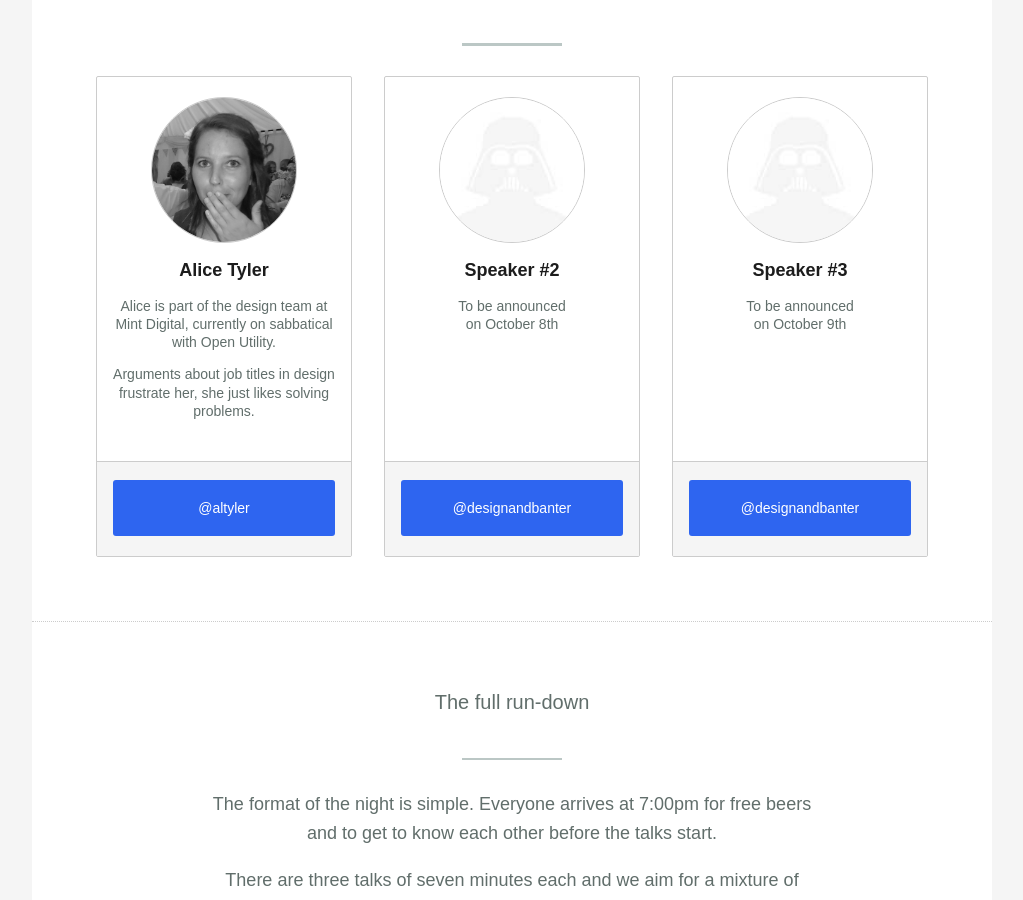
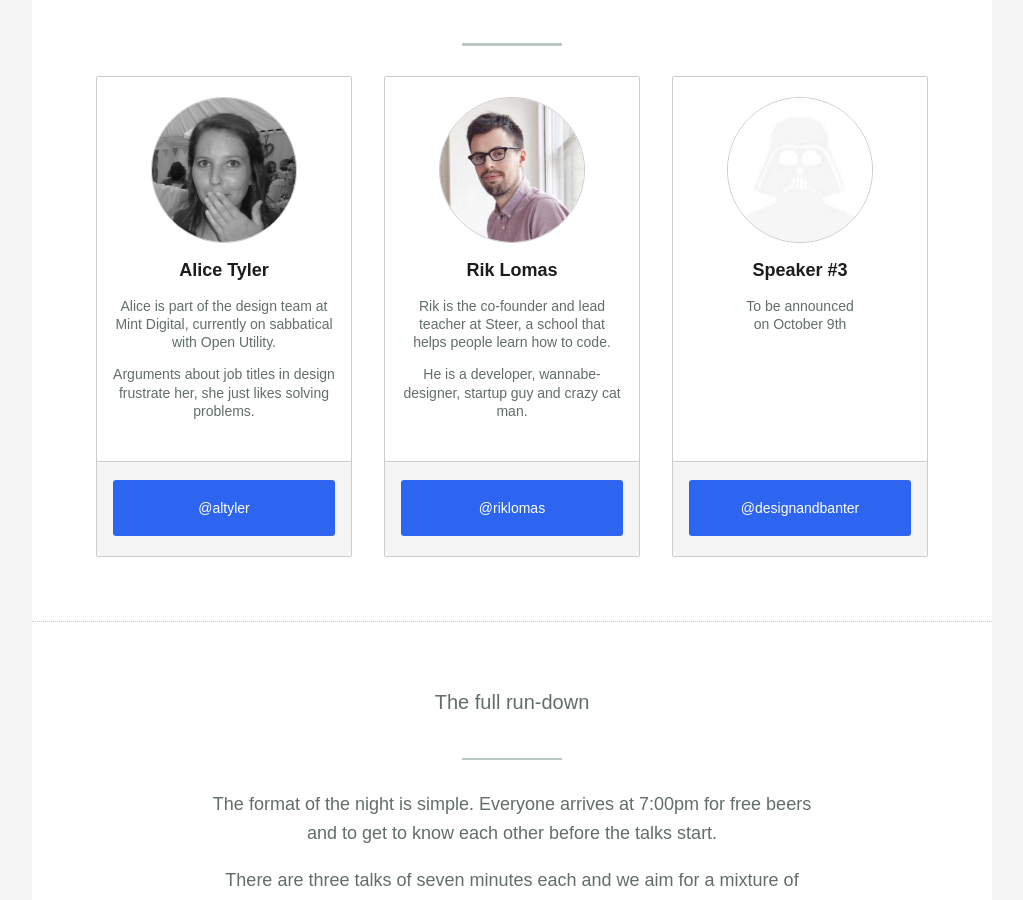
Before and after one commit to design-and-banter/db-dotcom, a Jekyll site: the page built from index.html, in a window 1280 px wide and 900 px high, scrolled down 1559 px. Shown: the whole window, without its empty margins (128-1151 px from the left). Built offline with Jekyll 4.4.1, drawn with Linux system fonts in a browser that asks for light colours; nearby versions of some CDN libraries; comment, search, counter and statistics services are not loaded; some of the changed text lies outside the part shown.

Commit message:
Update new date and rik

```diff
--- a/_includes/event.html
+++ b/_includes/event.html
@@ -4,13 +4,13 @@
       <span class="strap">This month: D&amp;B#5</span>
 
       <h1>&#8220;Five minutes to live&#8221;</h1>
-      <h2>7pm, Monday, October 14th at the <a href="http://www.thekingpinsuite.co.uk/" target="_blank">Kingpin Bowling Suite</a>, WC1H 9EU</h2>
+      <h2>7pm, Tuesday, October 15th at the <a href="http://www.thekingpinsuite.co.uk/" target="_blank">Kingpin Bowling Suite</a>, WC1H 9EU</h2>
 
       <p>Three awesome talks, 100 of London's top designers in one room, free beer and free bowling. Design+Banter is back for October. If you love design, you'll love this.</p>
 
       <br/>
 
-      <span class="strap">With thanks to Our sponsor</span>
+      <span class="strap">With thanks to our sponsor</span>
 
       <a href="http://neverbland.com/" target="_blank">
         <img src="/images/sponsors/neverbland-logo.png" width="400" style="margin:0 auto 2em auto;display:block;">
@@ -64,18 +64,20 @@
             <article class="speaker">
 
              <div class="head">
-                <img src="images/speakers/tba.jpg">
+                <img src="images/speakers/rik-lomas.png">
               </div>
 
               <section class='bio'>
 
-                <h1>Speaker #2</h1>
-                <p>To be announced<br/> on October 8th</p>
+                <h1>Rik Lomas</h1>
+                <p>Rik is the co-founder and lead teacher at Steer, a school that helps people learn how to code.</p>
+
+                <p>He is a developer, wannabe-designer, startup guy and crazy cat man.</p>
 
               </section>
 
               <section class='interact'>
-                <a href='http://twitter.com/designandbanter' target="_blank" class='btn'>@designandbanter</a>
+                <a href='http://twitter.com/riklomas' target="_blank" class='btn'>@riklomas</a>
               </section>
 
             </article>
--- a/_includes/opening.html
+++ b/_includes/opening.html
@@ -6,7 +6,7 @@
   <h1 class="logo animated fadeInUp">Design + Banter</h1>
   <h2>An intimate event in London bringing together 100 designers from the city’s brightest startups and best agencies. Join us each month to share ideas, trade stories and do some bowling.</h2>
 
-  <h3>Next event: <em>Monday, October 14th, 7pm</em></h3>
+  <h3>Next event: <em>Tuesday, October 15th, 7pm</em></h3>
 
     <a href="https://design-and-banter-5.eventbrite.co.uk/" target="_blank" class="btn"> Get your ticket now</a>
 
--- a/_layouts/base.html
+++ b/_layouts/base.html
@@ -6,8 +6,9 @@
     <head>
         <meta charset="utf-8">
         <meta http-equiv="X-UA-Compatible" content="IE=edge,chrome=1">
-        <title>Design+Banter | Every month, a group of talented web designers get together in London to trade stories, share ideas, drink beer, bowl and play table tennis.</title>
+        <title>Design+Banter | An intimate event in London bringing together 100 designers from the city’s brightest startups and best agencies. Join us each month to share ideas, trade stories and do some bowling.</title>
         {{ page.head-block}}
+
         <link rel="stylesheet" href="/css/site.css">
         <!--[if lt IE 10]>
         <script src="https://html5shiv.googlecode.com/svn/trunk/html5.js"></script>
```
Also changed, not shown: images/speakers/rik-lomas.png (added).
